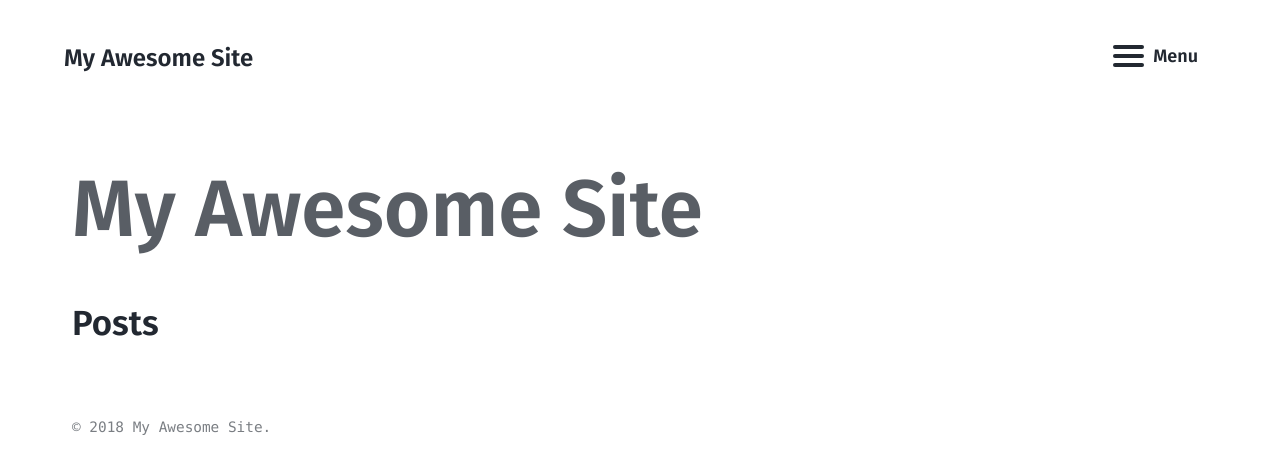
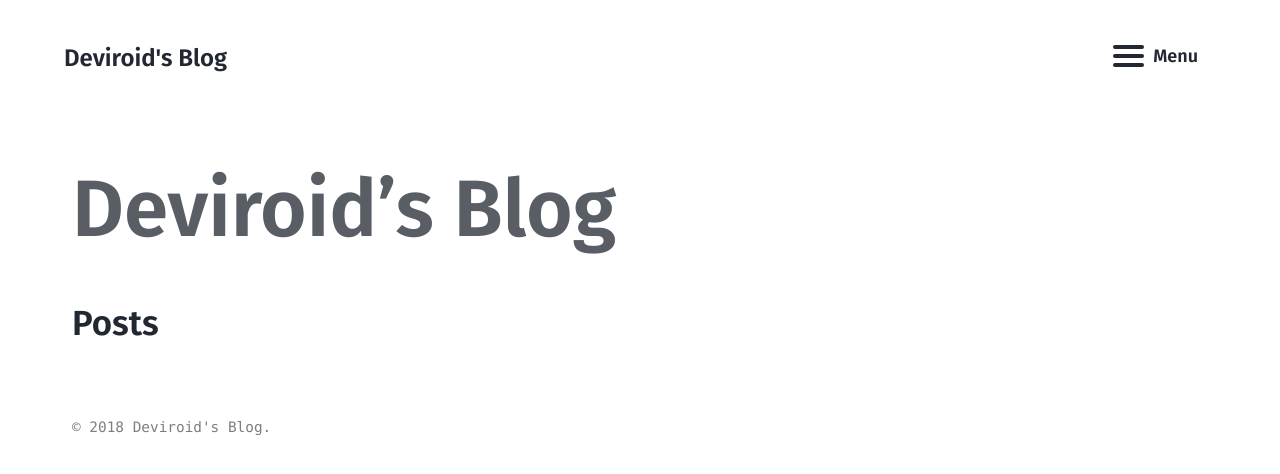
Before and after one commit to ainavi/deviroid.github.io, a Jekyll site: the page built from index.md, in a window 1280 px wide. Shown: the top 474 px of the page. Built offline with Jekyll 4.4.1, drawn with Linux system fonts in a browser that asks for light colours.

Commit message:
config 수정

```diff
--- a/_config.yml
+++ b/_config.yml
@@ -13,18 +13,18 @@
 # you will see them accessed via {{ site.title }}, {{ site.email }}, and so on.
 # You can create any custom variable you would like, and they will be accessible
 # in the templates via {{ site.myvariable }}.
-lang: en-US
-title: My Awesome Site
-email:
-description:
+#lang: en-US
+title: Deviroid's Blog
+email: deviroid@gmail.com
+description: Deviroid의 주요 관심사를 기록하는 곳
 baseurl: # the optional subpath of your site, e.g. "/blog"
-url: # the base hostname & protocol for your site e.g. "https://mmistakes.github.io"
+url: "https://deviroid.github.io"
 author:
-  name:
+  name: Jongsung.Won
   twitter:
   picture:
 twitter_username:
-github_username:
+github_username: deviroid
 logo: # path of site logo, e.g. "/assets/images/logo.png"
 
 # Build settings
```
